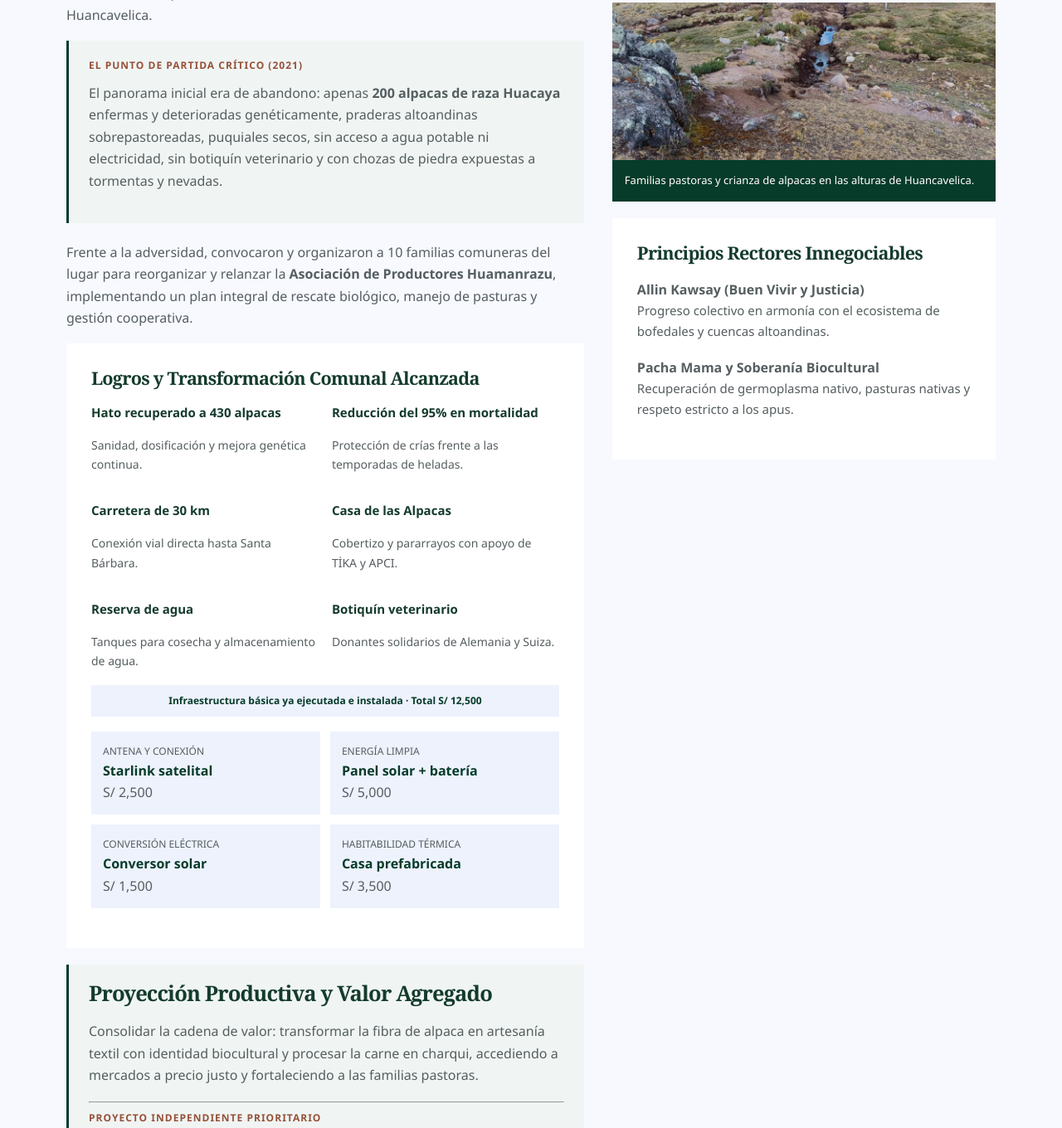
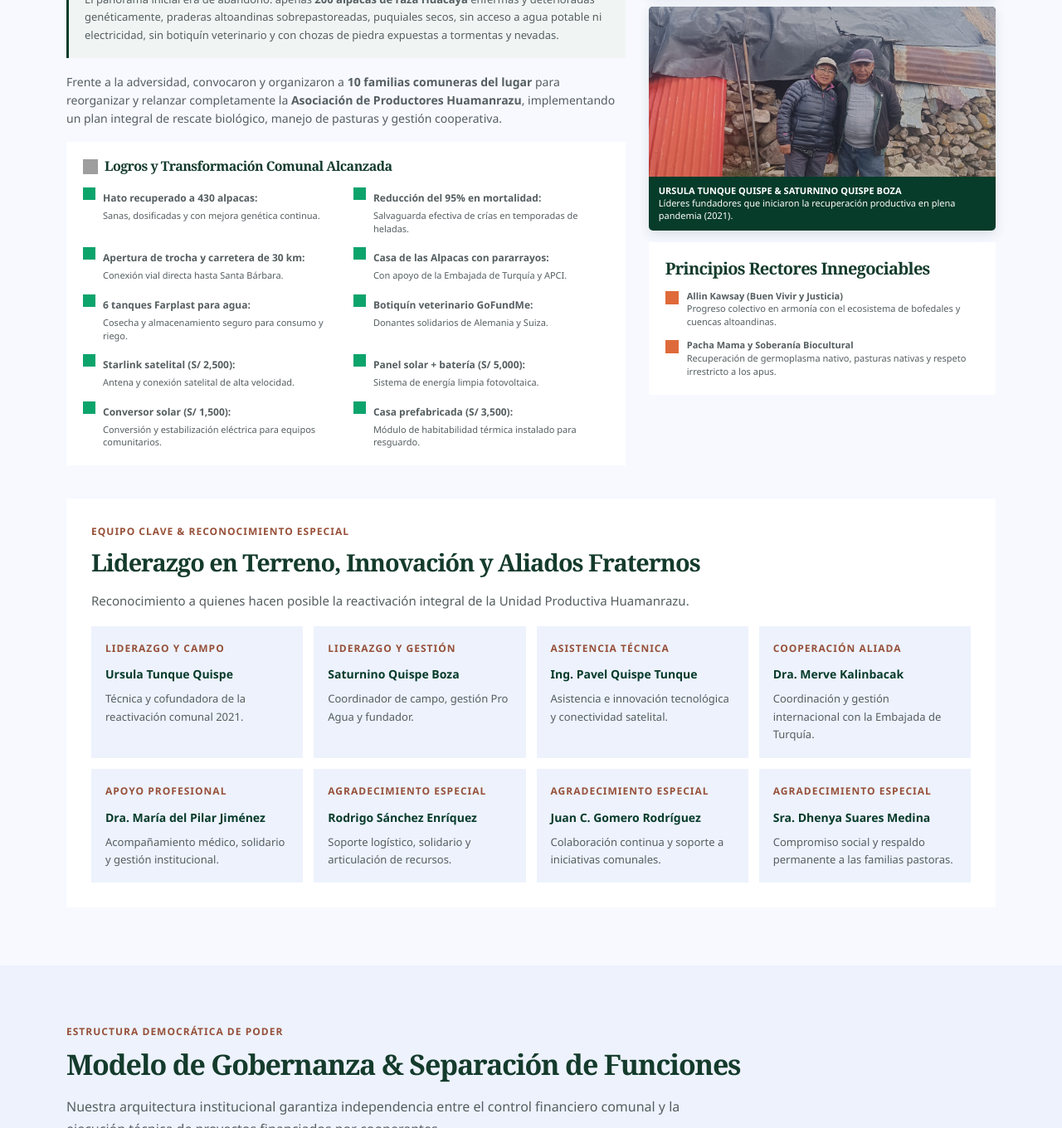
Before and after one commit to M4nu007/asociacion-productores-huamanrazu, a website: page quienes-somos.html in a window 1280 px wide. Shown: the part 607-1967 px from the top of the page at 83% size. Drawn offline with Linux system fonts and the light colour scheme; grey boxes are pictures that could not be loaded.

Commit message:
Match historical section reference layout

```diff
--- a/quienes-somos.html
+++ b/quienes-somos.html
@@ -55,89 +55,45 @@
 </section>
 <section class="section">
 <div class="container">
-<div class="content-grid">
-<div>
+<div class="content-grid history-grid">
+<div class="history-copy">
 <span class="eyebrow">Memoria histórica &amp; resiliencia</span>
-<h1 style="font-size:2.3rem">El renacimiento de la Unidad Productiva Huamanrazu a 4,750 m.s.n.m.</h1>
+<h1>El renacimiento de la Unidad Productiva Huamanrazu a 4,750 m.s.n.m.</h1>
 <p>En el año 2021, en los momentos más críticos de la pandemia por COVID-19, <strong>Ursula Tunque Quispe</strong> y <strong>Saturnino Quispe Boza</strong> tomaron la decisión de trasladarse de manera permanente a la Unidad Productiva Huamanrazu, en la Comunidad Campesina de Santa Bárbara, cabecera de cuenca a 30 km de Huancavelica.</p>
 <div class="callout">
 <span class="eyebrow">El punto de partida crítico (2021)</span>
 <p>El panorama inicial era de abandono: apenas <strong>200 alpacas de raza Huacaya</strong> enfermas y deterioradas genéticamente, praderas altoandinas sobrepastoreadas, puquiales secos, sin acceso a agua potable ni electricidad, sin botiquín veterinario y con chozas de piedra expuestas a tormentas y nevadas.</p>
 </div>
-<p style="margin-top:22px">Frente a la adversidad, convocaron y organizaron a 10 familias comuneras del lugar para reorganizar y relanzar la <strong>Asociación de Productores Huamanrazu</strong>, implementando un plan integral de rescate biológico, manejo de pasturas y gestión cooperativa.</p>
-<div class="panel">
-<h3>Logros y Transformación Comunal Alcanzada</h3>
-<div class="values">
-<article>
-<h3>Hato recuperado a 430 alpacas</h3>
-<p>Sanidad, dosificación y mejora genética continua.</p>
-</article>
-<article>
-<h3>Reducción del 95% en mortalidad</h3>
-<p>Protección de crías frente a las temporadas de heladas.</p>
-</article>
-<article>
-<h3>Carretera de 30 km</h3>
-<p>Conexión vial directa hasta Santa Bárbara.</p>
-</article>
-<article>
-<h3>Casa de las Alpacas</h3>
-<p>Cobertizo y pararrayos con apoyo de TİKA y APCI.</p>
-</article>
-<article>
-<h3>Reserva de agua</h3>
-<p>Tanques para cosecha y almacenamiento de agua.</p>
-</article>
-<article>
-<h3>Botiquín veterinario</h3>
-<p>Donantes solidarios de Alemania y Suiza.</p>
-</article>
-</div>
-<div class="note">Infraestructura básica ya ejecutada e instalada · Total S/ 12,500</div>
-<div class="technical">
-<div>
-<small>Antena y conexión</small>
-<strong>Starlink satelital</strong>
-<br>S/ 2,500</div>
-<div>
-<small>Energía limpia</small>
-<strong>Panel solar + batería</strong>
-<br>S/ 5,000</div>
-<div>
-<small>Conversión eléctrica</small>
-<strong>Conversor solar</strong>
-<br>S/ 1,500</div>
-<div>
-<small>Habitabilidad térmica</small>
-<strong>Casa prefabricada</strong>
-<br>S/ 3,500</div>
+<p class="history-transition">Frente a la adversidad, convocaron y organizaron a <strong>10 familias comuneras del lugar</strong> para reorganizar y relanzar completamente la <strong>Asociación de Productores Huamanrazu</strong>, implementando un plan integral de rescate biológico, manejo de pasturas y gestión cooperativa.</p>
+<div class="panel achievement-panel">
+<h3><img src="https://cdn.jsdelivr.net/npm/lucide-static@latest/icons/circle-check-big.svg" alt="" aria-hidden="true">Logros y Transformación Comunal Alcanzada</h3>
+<div class="achievement-list">
+<article><img src="https://cdn.jsdelivr.net/npm/lucide-static@latest/icons/paw-print.svg" alt="" aria-hidden="true"><div><strong>Hato recuperado a 430 alpacas:</strong><p>Sanas, dosificadas y con mejora genética continua.</p></div></article>
+<article><img src="https://cdn.jsdelivr.net/npm/lucide-static@latest/icons/trending-down.svg" alt="" aria-hidden="true"><div><strong>Reducción del 95% en mortalidad:</strong><p>Salvaguarda efectiva de crías en temporadas de heladas.</p></div></article>
+<article><img src="https://cdn.jsdelivr.net/npm/lucide-static@latest/icons/route.svg" alt="" aria-hidden="true"><div><strong>Apertura de trocha y carretera de 30 km:</strong><p>Conexión vial directa hasta Santa Bárbara.</p></div></article>
+<article><img src="https://cdn.jsdelivr.net/npm/lucide-static@latest/icons/house.svg" alt="" aria-hidden="true"><div><strong>Casa de las Alpacas con pararrayos:</strong><p>Con apoyo de la Embajada de Turquía y APCI.</p></div></article>
+<article><img src="https://cdn.jsdelivr.net/npm/lucide-static@latest/icons/droplet.svg" alt="" aria-hidden="true"><div><strong>6 tanques Farplast para agua:</strong><p>Cosecha y almacenamiento seguro para consumo y riego.</p></div></article>
+<article><img src="https://cdn.jsdelivr.net/npm/lucide-static@latest/icons/briefcase-medical.svg" alt="" aria-hidden="true"><div><strong>Botiquín veterinario GoFundMe:</strong><p>Donantes solidarios de Alemania y Suiza.</p></div></article>
+<article><img src="https://cdn.jsdelivr.net/npm/lucide-static@latest/icons/wifi.svg" alt="" aria-hidden="true"><div><strong>Starlink satelital (S/ 2,500):</strong><p>Antena y conexión satelital de alta velocidad.</p></div></article>
+<article><img src="https://cdn.jsdelivr.net/npm/lucide-static@latest/icons/sun.svg" alt="" aria-hidden="true"><div><strong>Panel solar + batería (S/ 5,000):</strong><p>Sistema de energía limpia fotovoltaica.</p></div></article>
+<article><img src="https://cdn.jsdelivr.net/npm/lucide-static@latest/icons/plug-zap.svg" alt="" aria-hidden="true"><div><strong>Conversor solar (S/ 1,500):</strong><p>Conversión y estabilización eléctrica para equipos comunitarios.</p></div></article>
+<article><img src="https://cdn.jsdelivr.net/npm/lucide-static@latest/icons/home.svg" alt="" aria-hidden="true"><div><strong>Casa prefabricada (S/ 3,500):</strong><p>Módulo de habitabilidad térmica instalado para resguardo.</p></div></article>
 </div>
 </div>
-<div class="callout" style="margin-top:20px">
-<h3>Proyección Productiva y Valor Agregado</h3>
-<p>Consolidar la cadena de valor: transformar la fibra de alpaca en artesanía textil con identidad biocultural y procesar la carne en charqui, accediendo a mercados a precio justo y fortaleciendo a las familias pastoras.</p>
-<hr>
-<span class="eyebrow">Proyecto independiente prioritario</span>
-<strong>Dique Uchkumachay Pampa · S/ 350,000</strong>
-<p>Obra hídrica por ejecutar para cosecha de agua y recarga de bofedales. Independiente de la conectividad satelital ya operativa.</p>
-<a href="proyectos.html#dique">Conocer el proyecto de agua</a>
 </div>
-</div>
-<aside>
+<aside class="history-side">
 <figure class="sidebar-photo">
-<img src="assets/hato-casa.jpg" alt="Rebaño de alpacas frente a la Casa de las Alpacas de Huamanrazu" width="1600" height="1200">
-<figcaption>Infraestructura productiva en Huamanrazu · Proyecto documentado por TİKA.</figcaption>
+<img src="assets/equipo.jpg" alt="Comuneros y directiva de la Asociación Huamanrazu en Santa Bárbara" width="1600" height="1200">
+<figcaption><strong>COMUNEROS Y DIRECTIVA EN SANTA BÁRBARA</strong><br>Asamblea comunal y fiscalización de parcelas a 4,750 m.s.n.m. en las faldas del Huamanrazu.</figcaption>
 </figure>
 <figure class="sidebar-photo">
-<img src="assets/puquial.jpg" alt="Puquial en la cabecera de cuenca de Huamanrazu" width="1200" height="1600" loading="lazy">
-<figcaption>Familias pastoras y crianza de alpacas en las alturas de Huancavelica.</figcaption>
+<img src="assets/fundadores.jpg" alt="Ursula Tunque Quispe y Saturnino Quispe Boza frente a una vivienda de piedra" width="1200" height="1600" loading="lazy">
+<figcaption><strong>URSULA TUNQUE QUISPE &amp; SATURNINO QUISPE BOZA</strong><br>Líderes fundadores que iniciaron la recuperación productiva en plena pandemia (2021).</figcaption>
 </figure>
-<div class="panel">
+<div class="panel principles-panel">
 <h3>Principios Rectores Innegociables</h3>
-<strong>Allin Kawsay (Buen Vivir y Justicia)</strong>
-<p>Progreso colectivo en armonía con el ecosistema de bofedales y cuencas altoandinas.</p>
-<strong>Pacha Mama y Soberanía Biocultural</strong>
-<p>Recuperación de germoplasma nativo, pasturas nativas y respeto estricto a los apus.</p>
+<div><img src="https://cdn.jsdelivr.net/npm/lucide-static@latest/icons/scale.svg" alt="" aria-hidden="true"><p><strong>Allin Kawsay (Buen Vivir y Justicia)</strong><br>Progreso colectivo en armonía con el ecosistema de bofedales y cuencas altoandinas.</p></div>
+<div><img src="https://cdn.jsdelivr.net/npm/lucide-static@latest/icons/shield-check.svg" alt="" aria-hidden="true"><p><strong>Pacha Mama y Soberanía Biocultural</strong><br>Recuperación de germoplasma nativo, pasturas nativas y respeto irrestricto a los apus.</p></div>
 </div>
 </aside>
 </div>
--- a/styles.css
+++ b/styles.css
@@ -644,6 +644,65 @@
 .sidebar-photo figcaption{padding:15px;
 font-size:13px;
 line-height:1.5}
+.history-grid{grid-template-columns:minmax(0,1.45fr) minmax(280px,.9fr);
+gap:28px;
+align-items:start}
+.history-copy>h1{font-size:2rem;
+line-height:1.05;
+margin:8px 0 16px}
+.history-copy>p{font-size:14px;
+line-height:1.55}
+.history-copy .callout{padding:17px 19px}
+.history-copy .callout p{font-size:13px;
+margin-bottom:0}
+.history-transition{margin:18px 0}
+.achievement-panel{padding:20px}
+.achievement-panel>h3{display:flex;
+align-items:center;
+gap:8px;
+font-size:1rem;
+margin:0 0 14px}
+.achievement-panel>h3 img{width:18px;
+height:18px}
+.achievement-list{display:grid;
+grid-template-columns:1fr 1fr;
+gap:13px 18px}
+.achievement-list article{display:grid;
+grid-template-columns:17px 1fr;
+gap:7px;
+align-items:start}
+.achievement-list article>img{width:15px;
+height:15px;
+margin-top:2px;
+filter:invert(18%) sepia(29%) saturate(1097%) hue-rotate(106deg) brightness(82%) contrast(98%)}
+.achievement-list strong{font-size:12px;
+line-height:1.35}
+.achievement-list p{font-size:11px;
+line-height:1.4;
+margin:2px 0 0}
+.history-side .sidebar-photo{border-radius:5px;
+overflow:hidden;
+box-shadow:0 5px 14px #15352a1f;
+margin-bottom:14px}
+.history-side .sidebar-photo img{height:205px}
+.history-side .sidebar-photo figcaption{padding:10px 12px;
+font-size:11px;
+line-height:1.35}
+.principles-panel{padding:20px}
+.principles-panel h3{font-size:1.25rem;
+margin:0 0 14px}
+.principles-panel>div{display:grid;
+grid-template-columns:18px 1fr;
+gap:8px;
+align-items:start}
+.principles-panel>div+div{margin-top:12px}
+.principles-panel img{width:16px;
+height:16px;
+margin-top:2px;
+filter:invert(38%) sepia(32%) saturate(1392%) hue-rotate(332deg) brightness(91%) contrast(91%)}
+.principles-panel p{font-size:11px;
+line-height:1.45;
+margin:0}
 .governance{display:grid;
 grid-template-columns:repeat(4,1fr);
 gap:20px;
@@ -787,6 +846,7 @@
 /* Fotografía lateral compacta, como en las tarjetas de Figma. */
 .sidebar-photo img{height:190px;aspect-ratio:auto;object-fit:cover}
 @media(max-width:760px){.sidebar-photo img{height:180px}}
+@media(max-width:760px){.history-grid{grid-template-columns:1fr}.history-copy>h1{font-size:1.75rem}.achievement-list{grid-template-columns:1fr}.history-side .sidebar-photo img{height:190px}}
 
 /* Inicio: alturas de tarjetas compactas como antes. */
 .photo-frame img{height:260px;aspect-ratio:auto;object-fit:cover}
```
Also changed, not shown: assets/fundadores.jpg (added).
